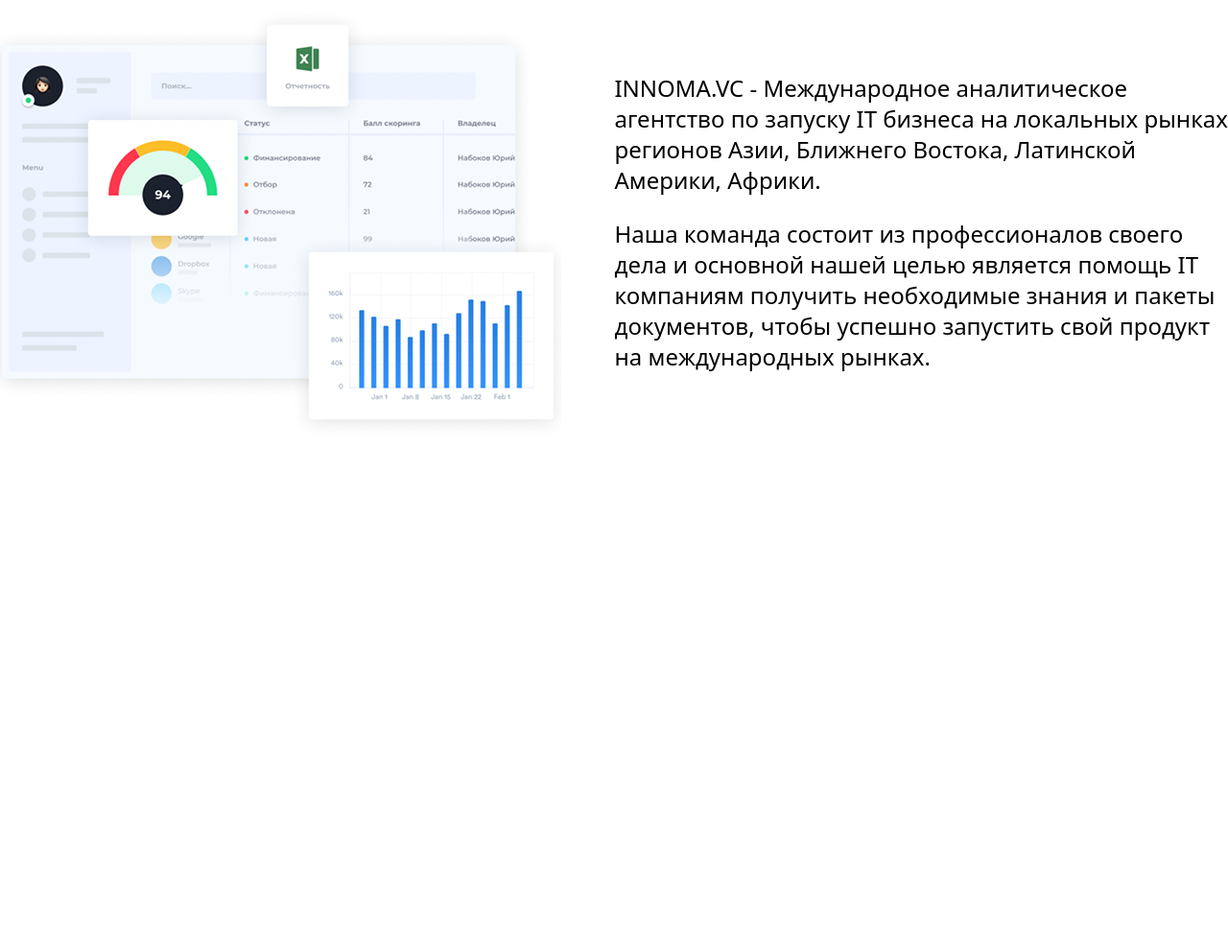
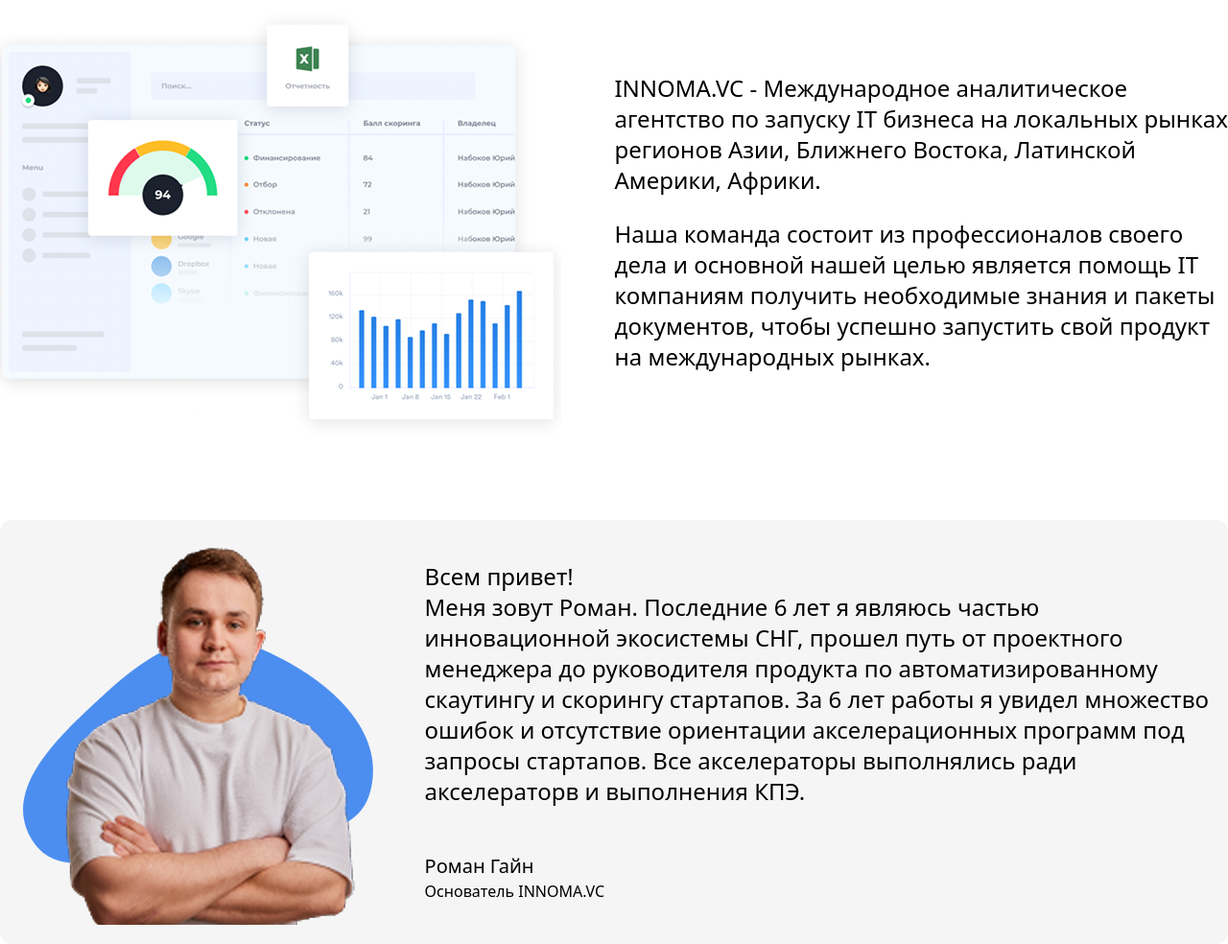
Before and after one commit to shokirovsh01/Exam-2, a website: page index.html in a window 1280 px wide. Shown: the part 9382-10366 px from the top of the page at 96% size. Before the commit the page ends 9844 px from the top, so only its background shows below. Drawn offline with Linux system fonts and the light colour scheme.

Commit message:
section 13

```diff
--- a/index.html
+++ b/index.html
@@ -623,7 +623,19 @@
 
 </header>
 
+<header class="p-5 flex justify-between max-w-[1300px] m-auto mt-20 items-center flex-col-reverse lg:flex-row text-center lg:text-start bg-[whitesmoke] rounded-xl">
 
+<img src="./Image/Group 841.png" alt="">
+<div>
+    <p class="text-2xl">Всем привет! <br> Меня зовут Роман. Последние 6 лет я являюсь частью <br>
+инновационной экосистемы СНГ,  прошел путь от проектного <br>
+менеджера до руководителя продукта по автоматизированному <br> скаутингу и скорингу стартапов. За 6 лет работы я увидел  множество <br> ошибок и отсутствие ориентации акселерационных программ под <br> запросы стартапов. Все акселераторы выполнялись ради <br> акселераторв и выполнения КПЭ. </p>
+<br><br>
+<h1 class="text-xl">Роман Гайн</h1>
+<h1>Основатель INNOMA.VC</h1>
+</div>
+
+</header>
 
 
 
```
Also changed, not shown: Image/Group 841.png (added).
